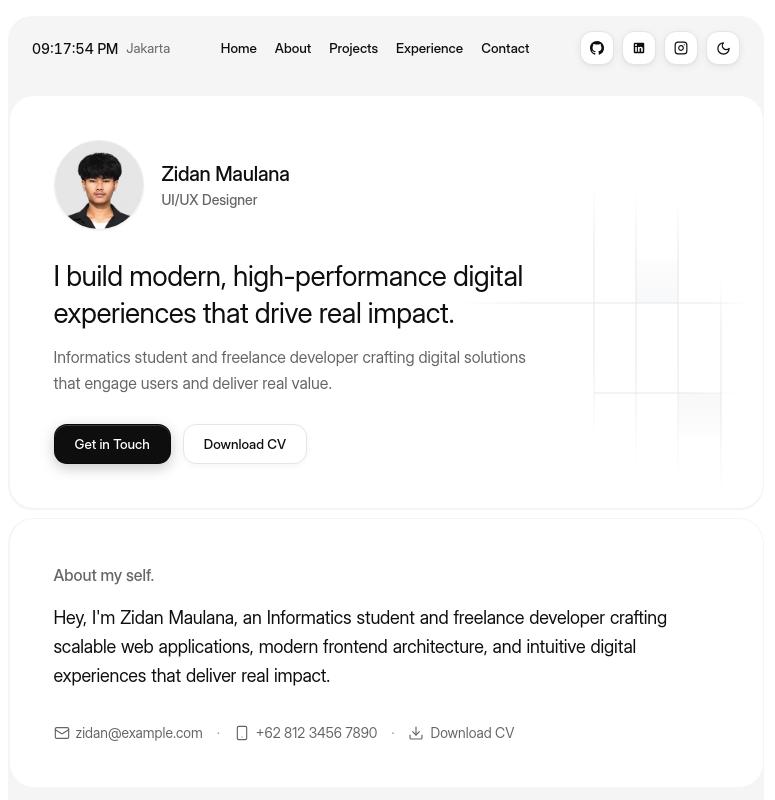
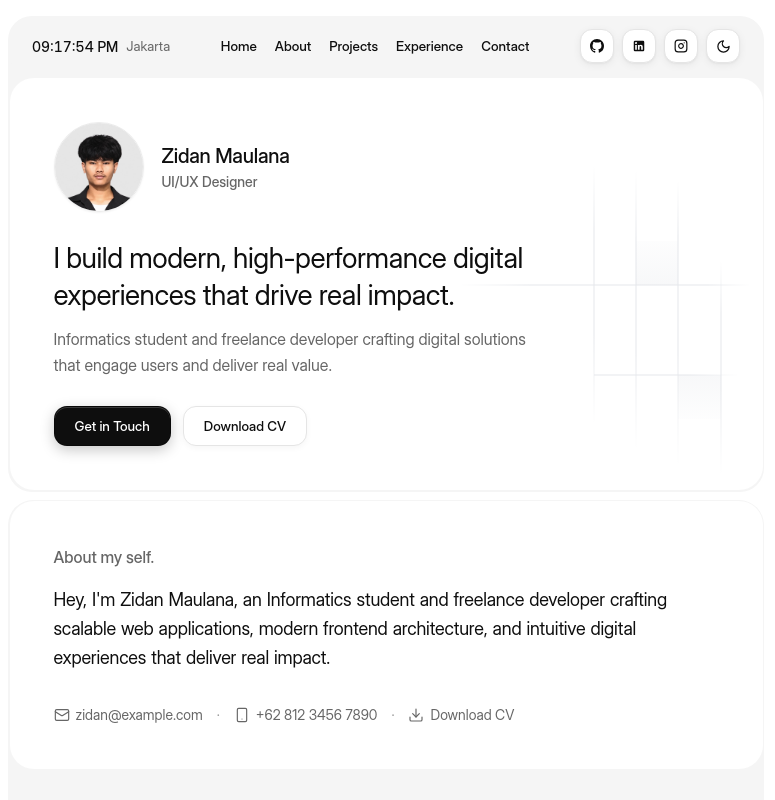
Before and after one commit to zidan-maulana/zidan-portfolio, a Next.js app: page / in a window 1280 px wide. Shown: the top 800 px of the page, without its empty margins (254-1029 px from the left). Built offline with nearby package versions, Linux system fonts and the light colour scheme.

Commit message:
style: balance navbar height and connecting background padding to match Portfolik

```diff
--- a/src/app/page.tsx
+++ b/src/app/page.tsx
@@ -40,7 +40,7 @@ export default function HomePage() {
         - Dimulai di y=12px (mobile) / y=16px (desktop) dengan pt-3 sm:pt-4
         - Modul 1 (Hero) memiliki sasis abu-abu dengan rounded-[24px] penuh
         - Bagian atas Modul 1 bertindak sebagai Latar Penghubung (Connecting Background):
-          Tinggi navbar (58px/64px) + sela abu-abu (16px) = pt-[74px] sm:pt-[80px]
+          Tinggi navbar (56px/60px) + sela abu-abu = pt-[56px] sm:pt-[62px]
         - Saat scroll 0: Latar Penghubung abu-abu berada tepat di belakang navbar,
           sehingga navbar dan sasis Hero terlihat sebagai satu kesatuan objek abu-abu.
         - Saat scroll > 0: Card putih Hero meluncur ke atas dan masuk tertelan ke balik navbar,
@@ -48,7 +48,7 @@ export default function HomePage() {
       */}
       <div className="w-full max-w-[756px] flex flex-col gap-2 relative z-10 pt-3 sm:pt-4">
         {/* Modul 1: Sasis Abu-abu Menampung Latar Penghubung dan Card Hero */}
-        <div className="w-full rounded-[24px] bg-nav-bg px-[1.5px] pb-[1.5px] pt-[74px] sm:pt-[80px]">
+        <div className="w-full rounded-[24px] bg-nav-bg px-[1.5px] pb-[1.5px] pt-[56px] sm:pt-[62px]">
           <Hero profile={dummyProfile} />
         </div>
 
--- a/src/components/header.tsx
+++ b/src/components/header.tsx
@@ -118,7 +118,7 @@ export function Header({
 
   return (
     <nav
-      className="flex h-[58px] sm:h-[64px] w-full items-center justify-between px-5 sm:px-6 rounded-[24px] bg-nav-bg transition-colors duration-200"
+      className="flex h-[56px] sm:h-[60px] w-full items-center justify-between px-5 sm:px-6 rounded-[24px] bg-nav-bg transition-colors duration-200"
       aria-label="Navigasi Utama"
     >
       {/* Kelompok Kiri: Jam Digital dan Lokasi */}
```
